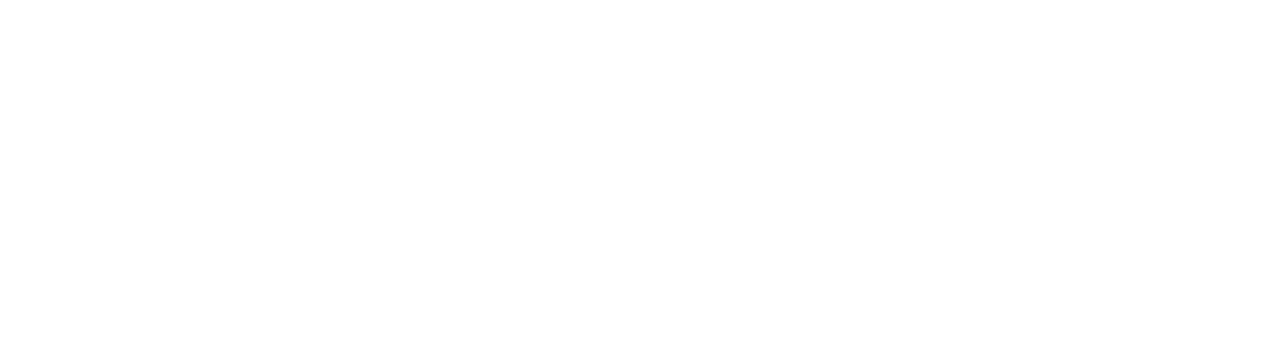
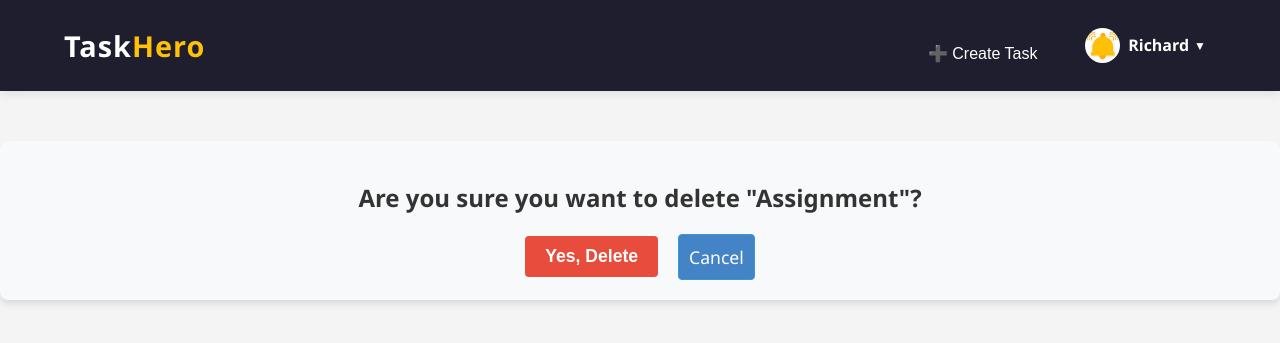
Before and after one commit to Richiemighty/Task-Management-Web-App-Using-Python-DJango-SQI-Level-3-Project-, a Django app: page /delete-task/7/ in a window 1280 px wide. Before the commit the part shown is empty. Shown: the top 343 px of the page. Run offline with Django 5.2, Linux system fonts and the light colour scheme; a user stored in the database is signed in; data comes from the database, SQL or seed files in the repository; both versions use the stored data as it was after the commit.

Commit message:
Delete Function added with little styling on its page

```diff
--- a/taskhero/core/static/core/style.css
+++ b/taskhero/core/static/core/style.css
@@ -829,3 +829,72 @@
   .back-link:hover {
     text-decoration: underline;
   }
+
+
+
+
+
+
+
+  /* DELETE PAGE  */
+
+  /* Container holding everything */
+.confirmation-container {
+    text-align: center;
+    margin-top: 50px;
+    padding: 20px;
+    border-radius: 8px;
+    background-color: #f8f9fa;
+    box-shadow: 0 4px 6px rgba(0, 0, 0, 0.1);
+  }
+
+  /* Title Styling */
+  .confirmation-title {
+    font-size: 1.5em;
+    color: #333;
+    margin-bottom: 20px;
+  }
+
+  /* Styling for buttons */
+  .confirmation-buttons {
+    display: flex;
+    align-items: center;
+    justify-content: center;
+    gap: 20px;
+  }
+
+  .delete-btn {
+    background-color: #e74c3c;
+    color: white;
+    padding: 10px 20px;
+    font-size: 1.1em;
+    border: none;
+    border-radius: 4px;
+    cursor: pointer;
+    margin: 0;
+    transition: background-color 0.3s ease;
+  }
+
+  .delete-btn:hover {
+    background-color: #c0392b;
+  }
+
+  .cancel-btn {
+    text-decoration: none;
+    color: white;
+    font-size: larger;
+    font-size: 1.1em;
+    display: flex;
+    align-items: center;
+    padding:  10px;
+    height: fit-content;
+    border: 1px solid #3498db;
+    background-color: #0057b3b9;
+    border-radius: 4px;
+    transition: color 0.3s ease, border-color 0.3s ease;
+  }
+
+  .cancel-btn:hover {
+    border-color: #2980b9;
+    background-color: #0057b3fd;
+  }
--- a/taskhero/core/templates/core/base.html
+++ b/taskhero/core/templates/core/base.html
@@ -1,4 +1,6 @@
 {% load static %}
+
+
 
 
 <!DOCTYPE html>
@@ -56,7 +58,19 @@
 
         </nav>
     <div class="content">
-        {% block content %}{% endblock %}
+
+        {% if messages %}
+            <ul class="messages">
+            {% for message in messages %}
+                <li class="{{ message.tags }}">{{ message }}</li>
+            {% endfor %}
+            </ul>
+        {% endif %}
+
+        {% block content %}
+
+
+        {% endblock %}
     </div>
 </body>
 </html>
--- a/taskhero/core/templates/core/delete_task.html
+++ b/taskhero/core/templates/core/delete_task.html
@@ -0,0 +1,16 @@
+{% extends 'core/base.html' %}
+
+{% block content %}
+  <div class="confirmation-container">
+    <h2 class="confirmation-title">Are you sure you want to delete "{{ task.title }}"?</h2>
+
+    <div class="confirmation-buttons">
+      <form method="post" class="confirmation-form">
+        {% csrf_token %}
+        <button type="submit" class="delete-btn">Yes, Delete</button>
+      </form>
+      <a href="{% url 'dashboard' %}" class="cancel-btn">Cancel</a>
+    </div>
+  </div>
+
+{% endblock %}
```
Also changed, not shown: taskhero/core/views.py (line endings or trailing spaces), taskhero/db.sqlite3.
